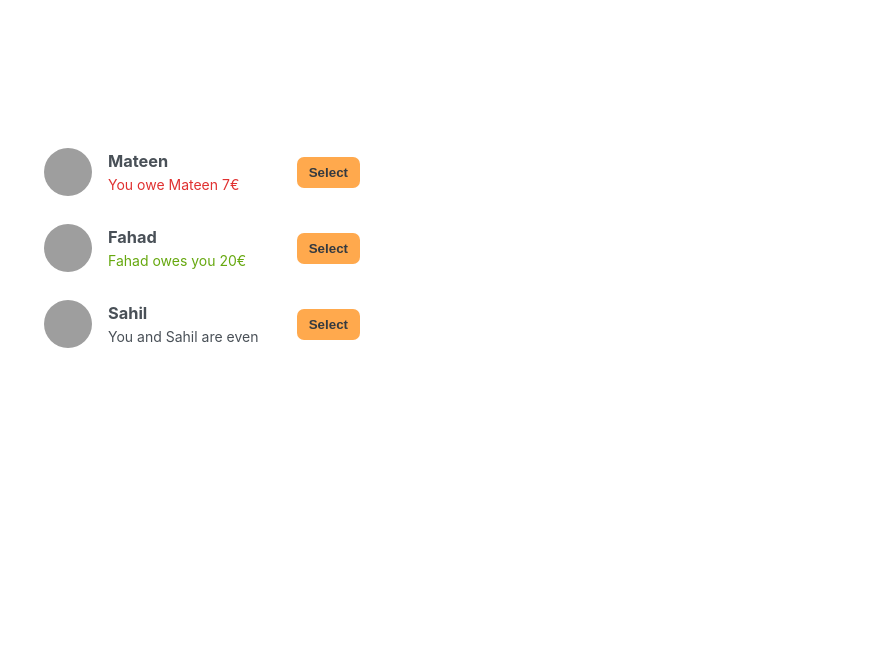
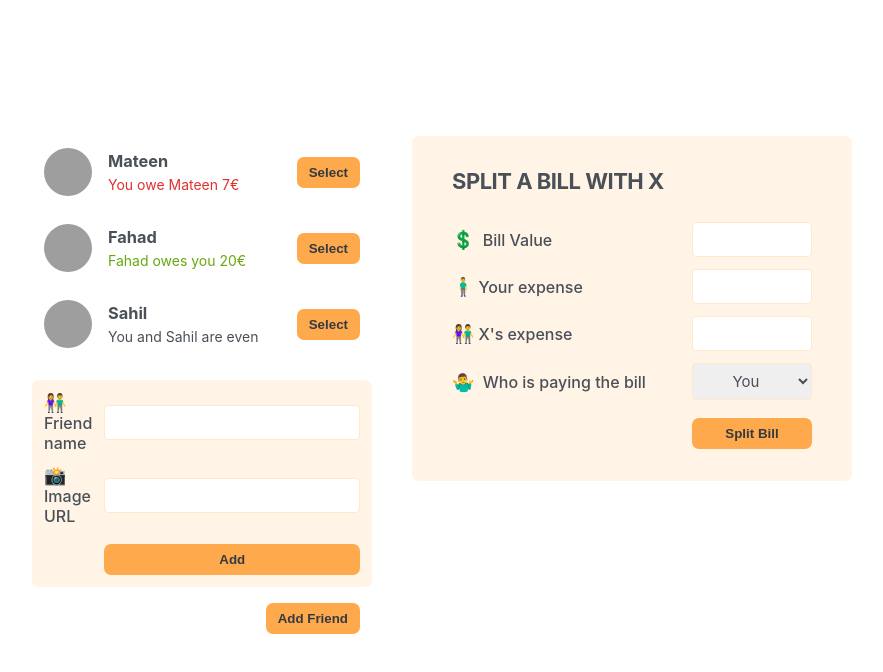
Before and after one commit to Mateennazir/6-eat-n-split, a React (Create React App) app: page / in a window 1280 px wide. Shown: the top 672 px of the page, without its empty margins (198-1081 px from the left). Built offline with nearby package versions, Linux system fonts and the light colour scheme; grey boxes are pictures that could not be loaded.

Commit message:
Completed the static part. Next is to add State for the Dynamics.

```diff
--- a/src/App.js
+++ b/src/App.js
@@ -24,7 +24,11 @@
     <div className="app">
       <div className="sidebar">
         <FriendsList />
+        <FormAddFriend />
+        <Button> Add Friend </Button>
       </div>
+
+      <FormSplitBill />
     </div>
   );
 }
@@ -60,7 +64,49 @@
 
       {friend.balance === 0 && <p>You and {friend.name} are even</p>}
 
-      <button className="button">Select</button>
+      <Button>Select</Button>
     </li>
   );
 }
+
+function Button({ children }) {
+  return <button className="button">{children}</button>;
+}
+function FormAddFriend() {
+  return (
+    <form className="form-add-friend">
+      <label>👫Friend name</label>
+      <input type="text" />
+
+      <label> 📸 Image URL</label>
+      <input type="text" />
+
+      <Button> Add </Button>
+    </form>
+  );
+}
+
+function FormSplitBill() {
+  return (
+    <form className="form-split-bill">
+      <h2>Split a bill with X </h2>
+
+      <label> 💲 Bill Value</label>
+      <input type="text" />
+
+      <label> 🧍‍♂️Your expense</label>
+      <input type="text" />
+
+      <label> 👫X's expense</label>
+      <input type="text" />
+
+      <label> 🤷‍♂️ Who is paying the bill</label>
+      <select>
+        <option value="user"> You</option>
+        <option value="friend"> X</option>
+      </select>
+
+      <Button> Split Bill </Button>
+    </form>
+  );
+}
```
